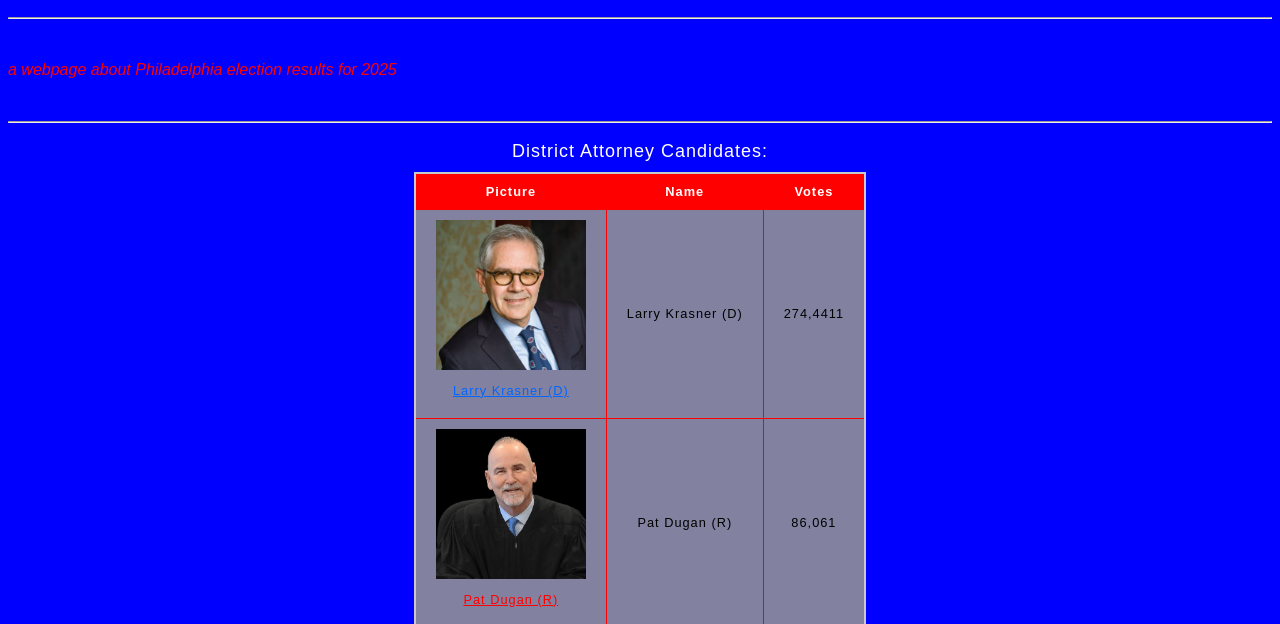
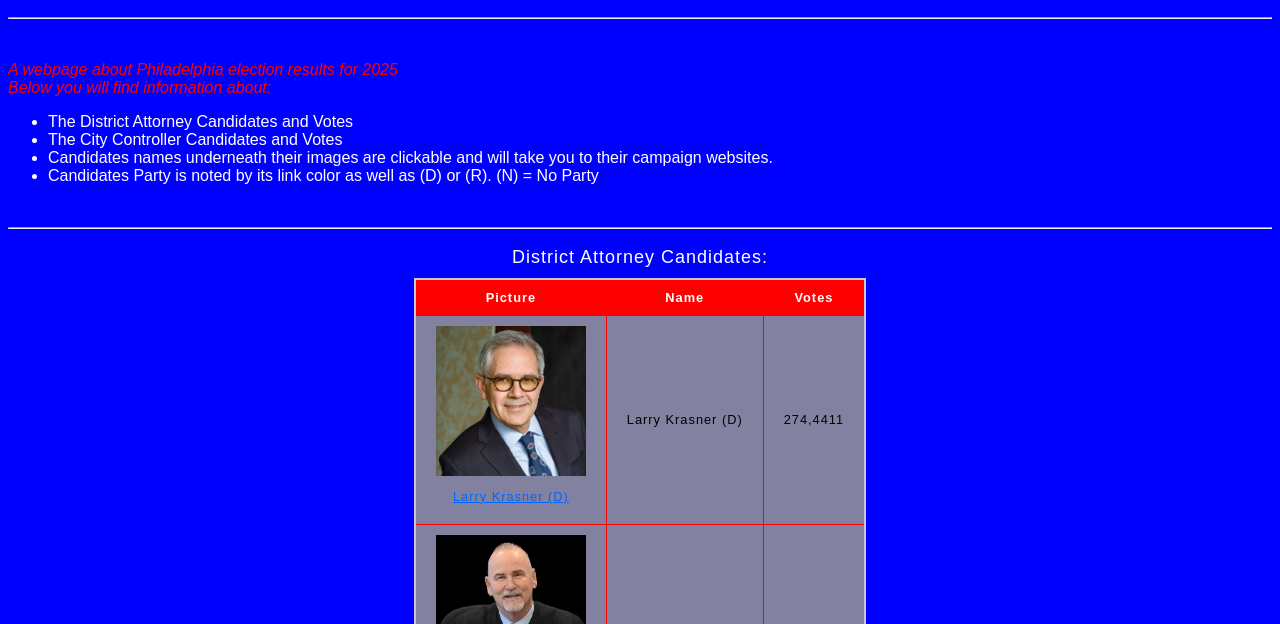
Before and after one commit to tcolli56/project01, a plain HTML site: page index.html in a window 1280 px wide. Shown: the part 97-721 px from the top of the page. Drawn offline with Linux system fonts and the light colour scheme.

Commit message:
Update index.html

```diff
--- a/index.html
+++ b/index.html
@@ -35,7 +35,16 @@
 
       <!-- paragraph 1-->
       <br>
-      <p>a webpage about Philadelphia election results for 2025</p>
+      <p>
+        A webpage about Philadelphia election results for 2025
+        <br>Below you will find information about:
+      </p>
+        <ul>
+          <li>The District Attorney Candidates and Votes</li>
+          <li>The City Controller Candidates and Votes</li>
+          <li>Candidates names underneath their images are clickable and will take you to their campaign websites.</li>
+          <li>Candidates Party is noted by its link color as well as (D) or (R). (N) = No Party</li>
+        </ul>
       <br>
       <!-- paragraph 1-->
 
@@ -142,4 +151,5 @@
     <!--Footer End-->
 
   </body>
+
 </html>
```
